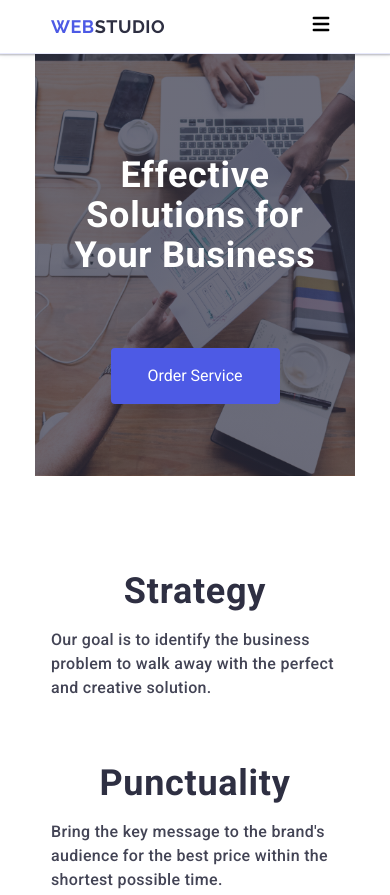
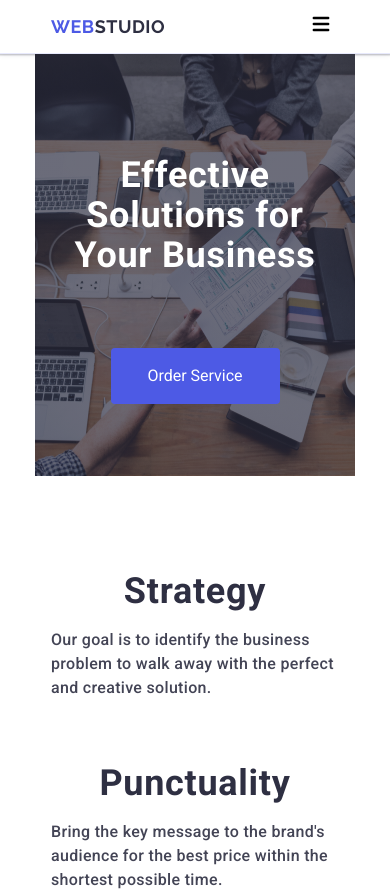
Before and after one commit to chakan22Igor/goit-markup-hw-06, a plain HTML site: page index.html in a window 390 px wide. Shown: the top 895 px of the page. Drawn offline with nearby package versions, Linux system fonts and the light colour scheme.

Commit message:
hero image fix

```diff
--- a/css/styles.css
+++ b/css/styles.css
@@ -219,7 +219,7 @@ justify-content: space-between;
 .hero{
     margin: auto;
     width: 320px ;
-    background-image: linear-gradient(to bottom, rgba(46, 47, 66, 0.7), rgba(46, 47, 66, 0.7)), url(../images/hero-image.jpg);
+    background-image: linear-gradient(to bottom, rgba(46, 47, 66, 0.7), rgba(46, 47, 66, 0.7)), url(../images/hero-image-mobile.jpg);
     background-size: cover;
     background-position: center;
     background-repeat: no-repeat;
@@ -279,6 +279,7 @@ justify-content: space-between;
 @media (min-width: 1158px){
     .hero{
     width: 1158px;
+    background-image: linear-gradient(to bottom, rgba(46, 47, 66, 0.7), rgba(46, 47, 66, 0.7)), url(../images/hero-image.jpg );
     }
     .container{
     width: 1158px;
```
